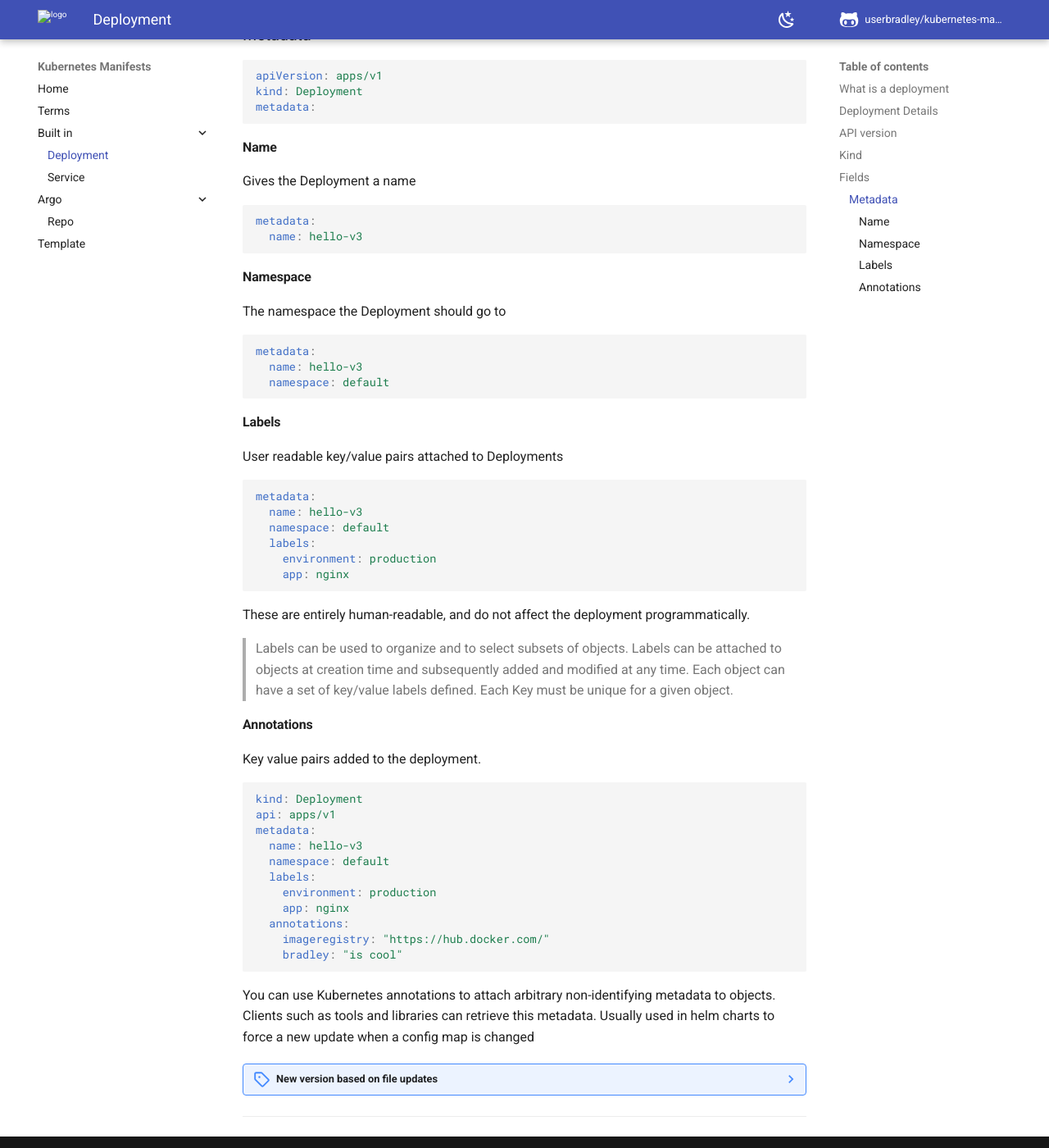
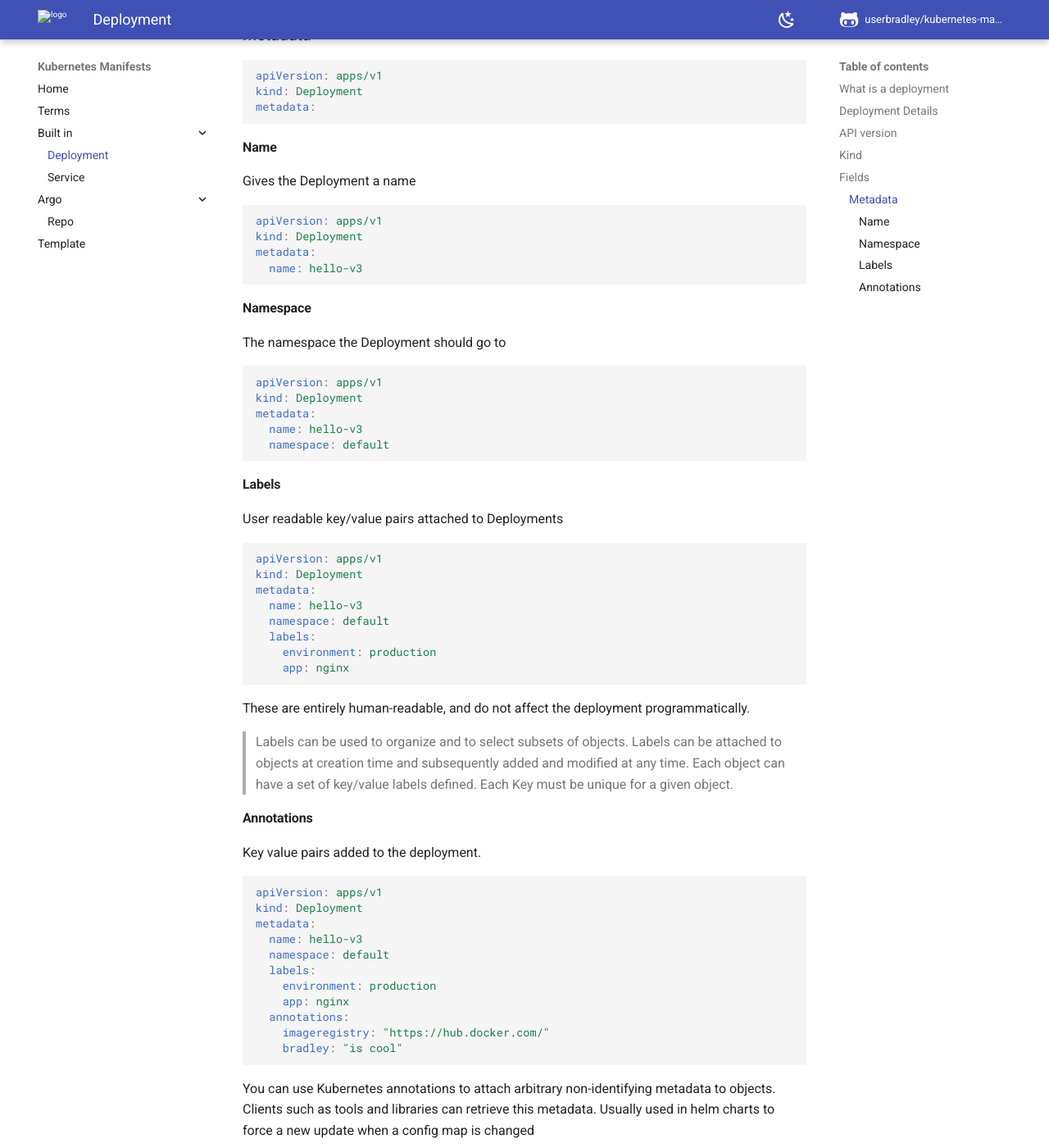
Before and after one commit to userbradley/kubernetes-examples, an MkDocs documentation site: the page built from docs/builtin/deployment.md, in a window 1280 px wide and 1400 px high, scrolled down 802 px. Shown: the whole window at 82% size. Built offline with MkDocs 1.6.1 and Material for MkDocs 9.7.7, drawn with Linux system fonts in a browser that asks for light colours; comment, search, counter and statistics services are not loaded.

Commit message:
fixed broken formatting

````diff
--- a/docs/builtin/deployment.md
+++ b/docs/builtin/deployment.md
@@ -44,6 +44,8 @@
 Gives the Deployment a name
 
 ```yaml
+apiVersion: apps/v1
+kind: Deployment
 metadata:
   name: hello-v3
 ```
@@ -54,6 +56,8 @@
 
 
 ```yaml
+apiVersion: apps/v1
+kind: Deployment
 metadata:
   name: hello-v3
   namespace: default
@@ -64,6 +68,8 @@
 User readable key/value pairs attached to Deployments
 
 ```yaml
+apiVersion: apps/v1
+kind: Deployment
 metadata:
   name: hello-v3
   namespace: default
@@ -82,8 +88,8 @@
 Key value pairs added to the deployment.
 
 ```yaml
+apiVersion: apps/v1
 kind: Deployment
-api: apps/v1
 metadata:
   name: hello-v3
   namespace: default
````
